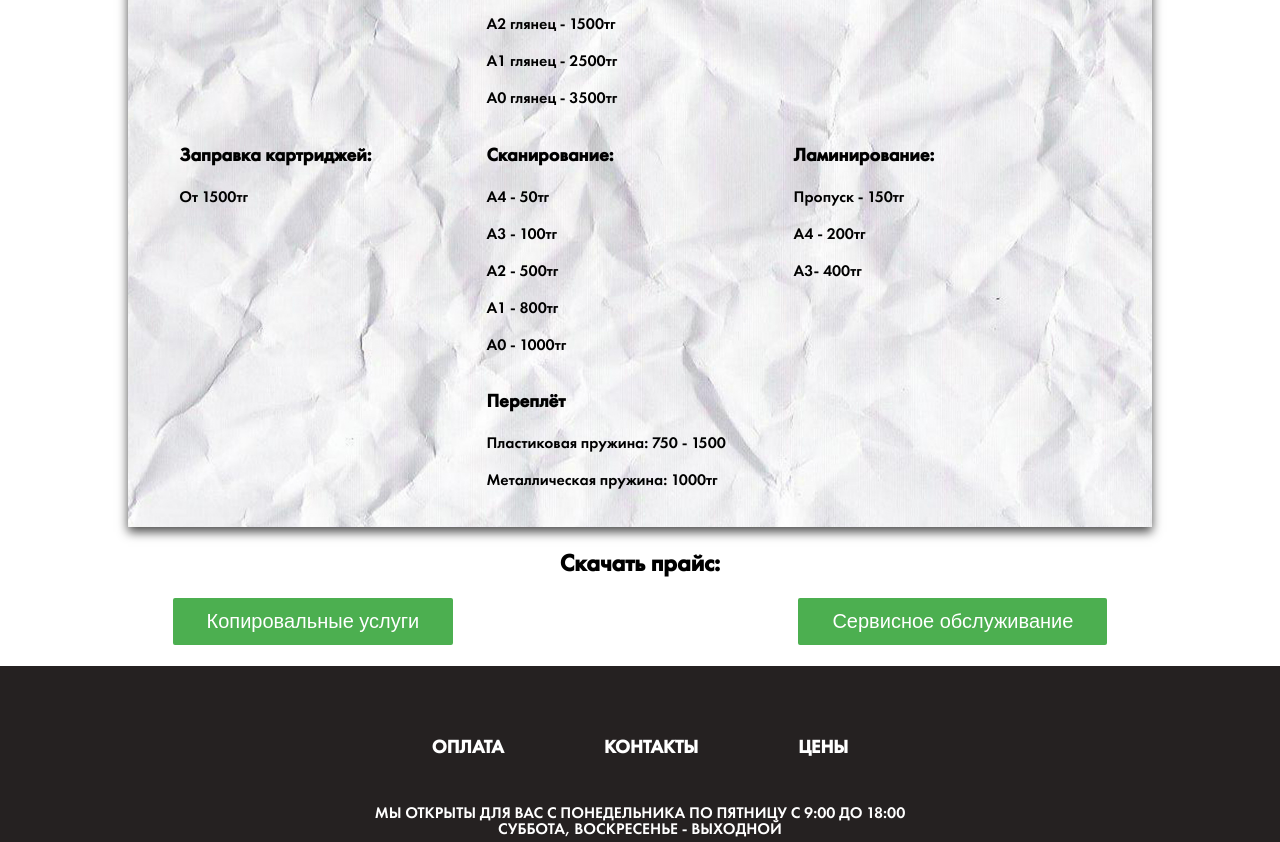
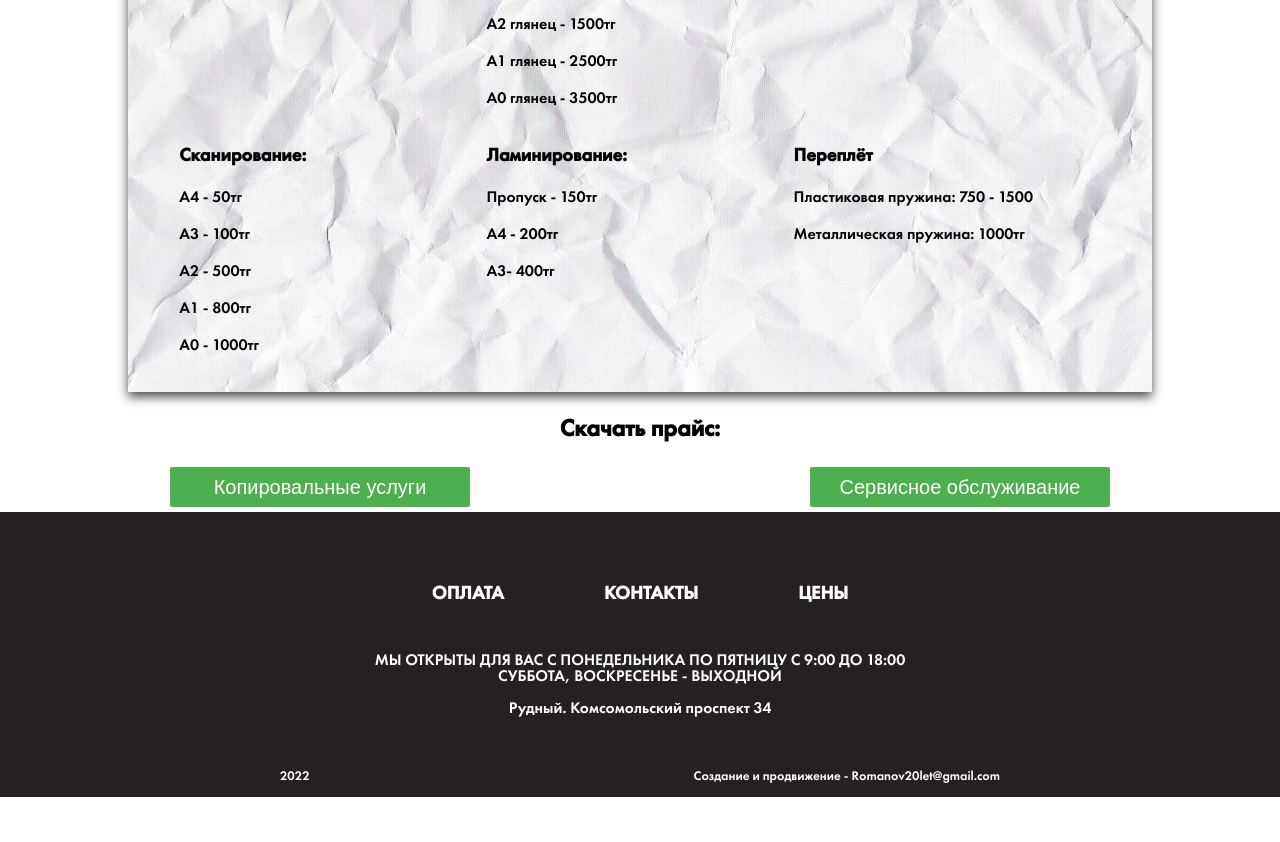
Before and after one commit to Romanov55/copitec-centr, a website: page price.html in a window 1280 px wide. Shown: the part 682-1524 px from the top of the page. After the commit the page ends 1479 px from the top, so only its background shows below. Drawn offline with Linux system fonts and the light colour scheme.

Commit message:
up price

```diff
--- a/price.html
+++ b/price.html
@@ -132,10 +132,6 @@
                     <p>А3 - 300тг. От 50 - 300 тг</p>
                 </div>
                 <div class="descript-item">
-                    <h3>Заправка картриджей:</h3>
-                    <p>От 1500тг</p>
-                </div>
-                <div class="descript-item">
                     <h3>Сканирование:</h3>
                     <p>А4 - 50тг</p>
                     <p>А3 - 100тг</p>
@@ -166,7 +162,6 @@
                 <button class="servicePriceButton">Cервисное обслуживание</button>
             </a>
         </div>
-        <br>
     </section>
     <footer>
         <div id="footer-menu">
--- a/style.css
+++ b/style.css
@@ -34,7 +34,9 @@ body {
     border: 2px solid #4CAF50;
     border-radius: 2px;
     color: white;
-    padding: 10px 32px;
+    width: 300px;
+    height: 40px;
+    margin: 5px 10px;
     text-align: center;
     font-size: 20px;
     -webkit-transition-duration: 0.4s;
@@ -49,6 +51,7 @@ body {
 
 .servicePrice {
     display: flex;
+    flex-wrap: wrap;
     justify-content: space-around;
 }
 
```
